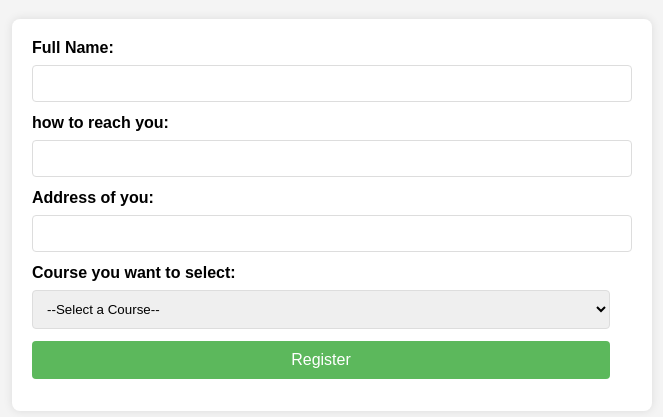
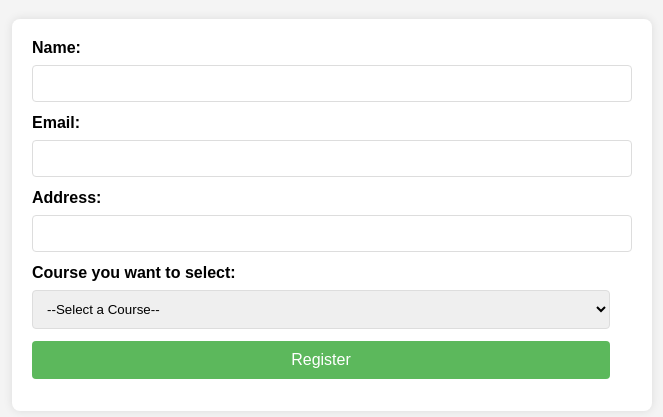
Before and after one commit to Aisalkyn85/devops-bootcamp-project, a website: page public/index.html in a window 1280 px wide. Shown: the part 81-498 px from the top of the page, without its empty margins (308-971 px from the left). Drawn offline with Linux system fonts and the light colour scheme.

Commit message:
updated main directly

```diff
--- a/public/index.html
+++ b/public/index.html
@@ -54,15 +54,15 @@
 <body>
     <h1>Student Registration Form Aisalkyn  </h1>
     <form id="registrationForm">
-        <label for="name">Full Name:</label>
+        <label for="name">Name:</label>
         <input type="text" id="name" name="name" required>
         <div id="nameError" class="error"></div>
 
-        <label for="email">how to reach you:</label>
+        <label for="email">Email:</label>
         <input type="email" id="email" name="email" required>
         <div id="emailError" class="error"></div>
 
-        <label for="address">Address of you:</label>
+        <label for="address">Address:</label>
         <input type="text" id="address" name="address" required>
         <div id="addressError" class="error"></div>
 
```
